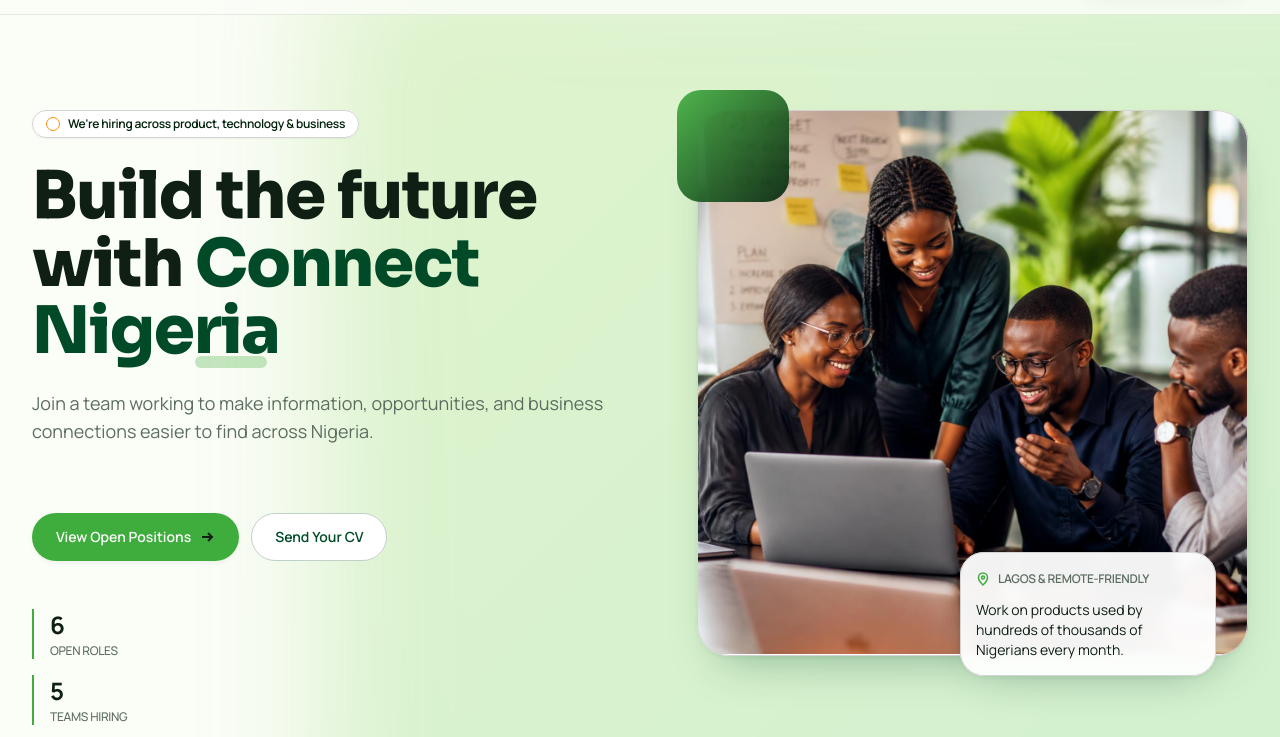
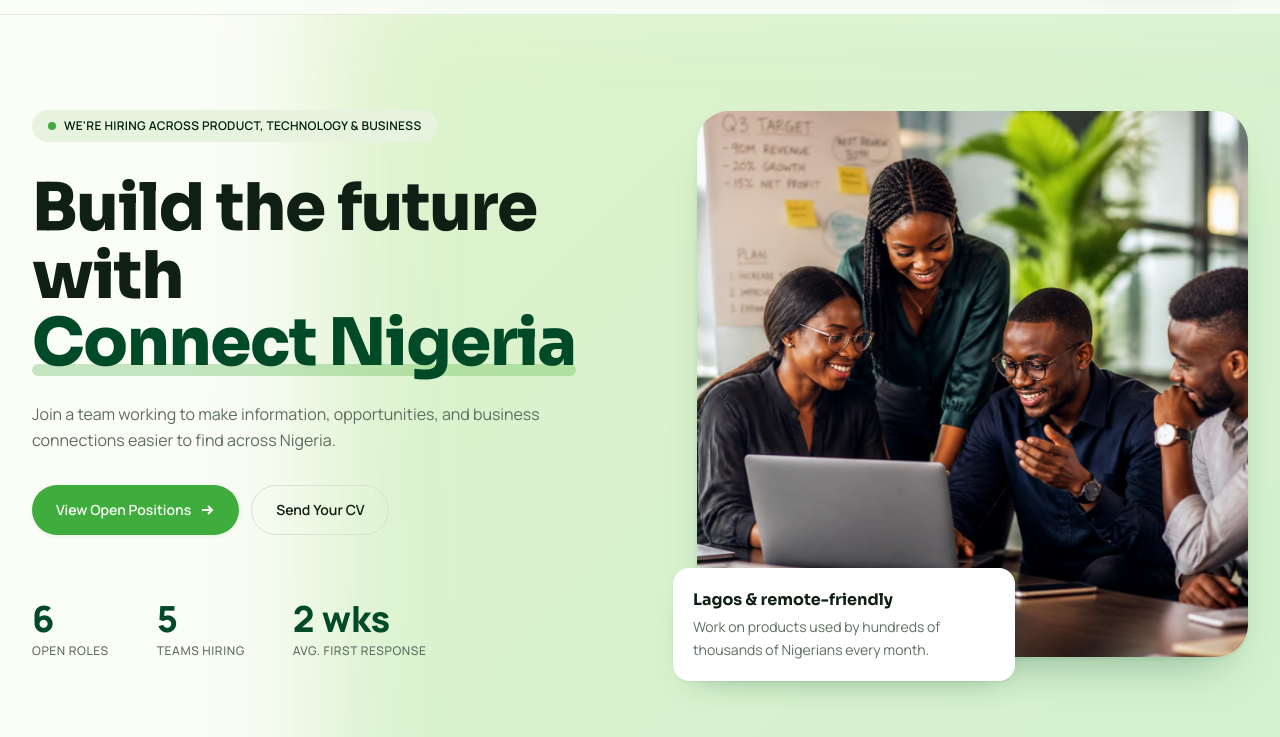
Before and after one commit to oguike-godswill/cncareers, a plain HTML site: page index.html in a window 1280 px wide. Shown: the part 58-795 px from the top of the page. Drawn offline with nearby package versions, Linux system fonts and the light colour scheme.

Commit message:
Revert hero to original design with Connect Nigeria underline

```diff
--- a/index.html
+++ b/index.html
@@ -118,55 +118,49 @@
       <div class="hero-gradient absolute top-0 left-1/4 w-[1440px] h-[1440px] opacity-40"></div>
     </div>
     <div class="relative max-w-[1280px] mx-auto px-5 lg:px-8 py-16 lg:py-24">
-      <div class="grid lg:grid-cols-[1fr_551px] gap-14 items-start">
+      <div class="grid lg:grid-cols-[1fr_551px] gap-14 items-center">
         <div class="max-w-[609px]">
-          <div class="inline-flex items-center gap-2 px-3.5 py-1.5 rounded-full bg-white shadow-[0px_12px_32px_-18px_rgba(0,74,40,0.06),0px_1px_2px_rgba(0,74,40,0.06)] outline outline-1 outline-offset-[-1px] outline-neutral-300 mb-6">
-            <span class="w-3.5 h-3.5 rounded-full border-[1.2px] border-cn-orange"></span>
-            <span class="text-xs font-semibold text-cn-green-dark font-manrope leading-4 tracking-tight">We're hiring across product, technology & business</span>
+          <div class="inline-flex items-center gap-2 px-4 py-2 rounded-full bg-cn-card-bg mb-8">
+            <span class="w-2 h-2 rounded-full bg-cn-green"></span>
+            <span class="text-xs font-semibold text-cn-green-dark tracking-wide uppercase">We're hiring across product, technology & business</span>
           </div>
           <h1 class="font-sora text-3xl sm:text-4xl lg:text-[65.6px] font-extrabold leading-tight lg:leading-[67.57px] tracking-[-0.02em] mb-6">
-            Build the future with <span class="text-cn-green-accent relative">Connect Nigeria<span class="absolute left-0 bottom-1 w-[85%] h-3 bg-cn-green/30 rounded-full -z-10"></span></span>
+            Build the future with<br><span class="text-cn-green-accent relative">Connect Nigeria<span class="absolute left-0 bottom-2 w-full h-3 bg-cn-green/30 rounded-full -z-10"></span></span>
           </h1>
-          <p class="text-lg text-cn-text-secondary font-manrope leading-7 mb-8 max-w-[576px]">
+          <p class="text-base text-cn-text-secondary leading-relaxed mb-8 max-w-[576px]">
             Join a team working to make information, opportunities, and business connections easier to find across Nigeria.
           </p>
-          <div class="flex flex-wrap gap-3 pt-9">
-            <a href="#positions" class="inline-flex items-center gap-2 px-6 py-3.5 rounded-full bg-cn-green shadow-[0px_24px_48px_-24px_rgba(0,74,40,0.06),0px_2px_4px_rgba(0,74,40,0.06)] hover:bg-cn-green-dark transition">
-              <span class="text-sm font-semibold font-manrope text-stone-50 leading-5">View Open Positions</span>
+          <div class="flex flex-wrap gap-3 mb-16">
+            <a href="#positions" class="inline-flex items-center gap-2 px-6 py-3.5 rounded-full bg-cn-green text-sm font-semibold text-cn-btn-text shadow-[0px_24px_48px_-24px_rgba(0,74,40,0.06),0px_2px_4px_rgba(0,74,40,0.06)] hover:bg-cn-green-dark transition">
+              View Open Positions
               <svg width="16" height="16" fill="none" stroke="currentColor" stroke-width="2"><path d="M3 8h10M9 4l4 4-4 4"/></svg>
             </a>
-            <a href="submit-cv.html" class="inline-flex items-center gap-2 px-6 py-3.5 rounded-full bg-white outline outline-1 outline-offset-[-1px] outline-cn-green-accent/25 text-cn-green-accent text-sm font-semibold font-manrope leading-5 hover:bg-cn-green-light transition">
+            <a href="submit-cv.html" class="inline-flex items-center gap-2 px-6 py-3.5 rounded-full border border-cn-border text-sm font-semibold text-cn-text-primary hover:bg-cn-green-light transition">
               Send Your CV
             </a>
           </div>
-          <div class="pt-12">
-            <div class="max-w-[512px]">
-              <div class="pl-4 border-l-2 border-cn-green mb-4">
-                <span class="font-manrope text-2xl font-bold text-cn-text-primary leading-8">6</span>
-                <p class="text-xs font-medium text-cn-text-secondary font-manrope uppercase leading-4 tracking-tight pt-0.5">Open roles</p>
-              </div>
-              <div class="pl-4 border-l-2 border-cn-green mb-4">
-                <span class="font-manrope text-2xl font-bold text-cn-text-primary leading-8">5</span>
-                <p class="text-xs font-medium text-cn-text-secondary font-manrope uppercase leading-4 tracking-tight pt-0.5">Teams hiring</p>
-              </div>
-              <div class="pl-4 border-l-2 border-cn-green">
-                <span class="font-manrope text-2xl font-bold text-cn-text-primary leading-8">2 wks</span>
-                <p class="text-xs font-medium text-cn-text-secondary font-manrope uppercase leading-4 tracking-tight pt-0.5">Avg. first response</p>
-              </div>
+          <div class="flex flex-wrap gap-8 sm:gap-12">
+            <div>
+              <span class="font-manrope text-4xl font-extrabold text-cn-green-accent">6</span>
+              <p class="text-xs font-medium text-cn-text-secondary uppercase tracking-wider mt-1">Open roles</p>
+            </div>
+            <div>
+              <span class="font-manrope text-4xl font-extrabold text-cn-green-accent">5</span>
+              <p class="text-xs font-medium text-cn-text-secondary uppercase tracking-wider mt-1">Teams hiring</p>
+            </div>
+            <div>
+              <span class="font-manrope text-4xl font-extrabold text-cn-green-accent">2 wks</span>
+              <p class="text-xs font-medium text-cn-text-secondary uppercase tracking-wider mt-1">Avg. first response</p>
             </div>
           </div>
         </div>
         <div class="relative hidden lg:block">
-          <div class="absolute -top-5 -left-5 w-28 h-28 opacity-90 bg-gradient-to-br from-cn-green to-cn-green-dark rounded-3xl"></div>
-          <div class="w-[551px] h-[546px] bg-white rounded-[32px] shadow-[0px_24px_48px_-24px_rgba(0,74,40,0.4),0px_2px_4px_rgba(0,74,40,0.06)] outline outline-1 outline-offset-[-1px] outline-neutral-300 overflow-hidden">
-            <img src="images/hero-team.png" alt="Team collaboration" class="w-full h-[544px] object-cover">
+          <div class="rounded-[32px] overflow-hidden shadow-[0px_24px_48px_-24px_rgba(0,74,40,0.4),0px_2px_4px_rgba(0,74,40,0.06)]">
+            <img src="images/hero-team.png" alt="Team collaboration" class="w-full h-[546px] object-cover">
           </div>
-          <div class="w-64 p-4 absolute bottom-[-20px] right-8 bg-white/95 rounded-3xl shadow-[0px_24px_48px_-24px_rgba(0,74,40,0.2),0px_2px_4px_rgba(0,74,40,0.06)] outline outline-1 outline-offset-[-1px] outline-neutral-300 backdrop-blur-sm">
-            <div class="inline-flex items-center gap-2">
-              <svg width="14" height="14" fill="none" stroke="#3FAD3E" stroke-width="1.5"><path d="M7 1C4.5 1 2.5 3 2.5 5.5C2.5 9 7 13 7 13s4.5-4 4.5-7.5C11.5 3 9.5 1 7 1z"/><circle cx="7" cy="5.5" r="1.5"/></svg>
-              <span class="text-xs font-semibold font-manrope text-cn-text-secondary uppercase leading-4 tracking-tight">Lagos & remote-friendly</span>
-            </div>
-            <p class="text-sm font-manrope text-cn-text-primary leading-5 pt-2">Work on products used by hundreds of thousands of Nigerians every month.</p>
+          <div class="absolute -bottom-6 -left-6 bg-white rounded-2xl p-5 shadow-[0px_12px_32px_-18px_rgba(0,74,40,0.35),0px_1px_2px_rgba(0,74,40,0.06)] max-w-[342px]">
+            <p class="font-sora font-bold text-base text-cn-text-primary mb-1">Lagos & remote-friendly</p>
+            <p class="text-sm text-cn-text-secondary leading-relaxed">Work on products used by hundreds of thousands of Nigerians every month.</p>
           </div>
         </div>
       </div>
```
